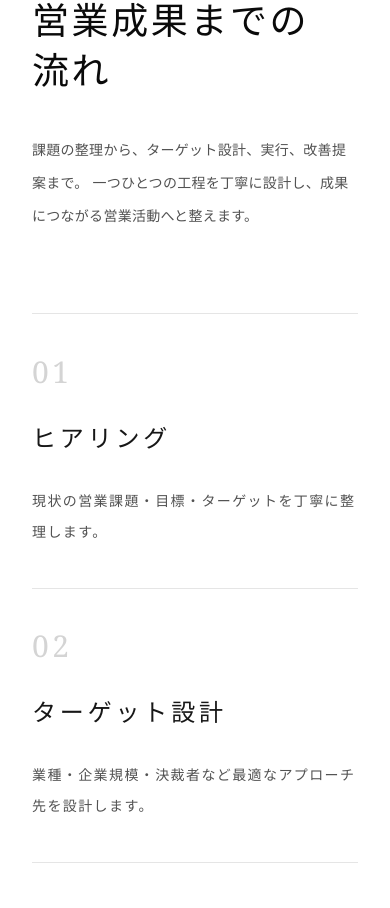
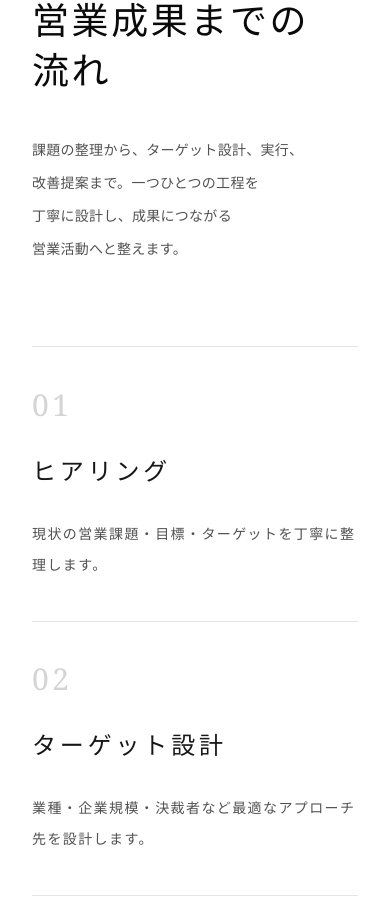
Before and after one commit to musubi-create/musubi, a Next.js app: page / in a window 390 px wide. Shown: the part 4290-5198 px from the top of the page. Built offline with nearby package versions, Linux system fonts and the light colour scheme.

Commit message:
Set mobile workflow description breaks

```diff
--- a/app/page.tsx
+++ b/app/page.tsx
@@ -476,7 +476,16 @@ export default function Home() {
 </h2>
         </div>
 
-        <p className="max-w-[640px] text-sm leading-[2.35] tracking-[0.02em] text-neutral-600 md:ml-3 md:tracking-[0.055em]">
+        <p className="max-w-[640px] text-sm leading-[2.35] tracking-[0.02em] text-neutral-600 md:hidden">
+          課題の整理から、ターゲット設計、実行、
+          <br />
+          改善提案まで。一つひとつの工程を
+          <br />
+          丁寧に設計し、成果につながる
+          <br />
+          営業活動へと整えます。
+        </p>
+        <p className="hidden max-w-[640px] text-sm leading-[2.35] tracking-[0.055em] text-neutral-600 md:ml-3 md:block">
           課題の整理から、ターゲット設計、実行、改善提案まで。
           一つひとつの工程を丁寧に設計し、成果につながる営業活動へと整えます。
         </p>
```
